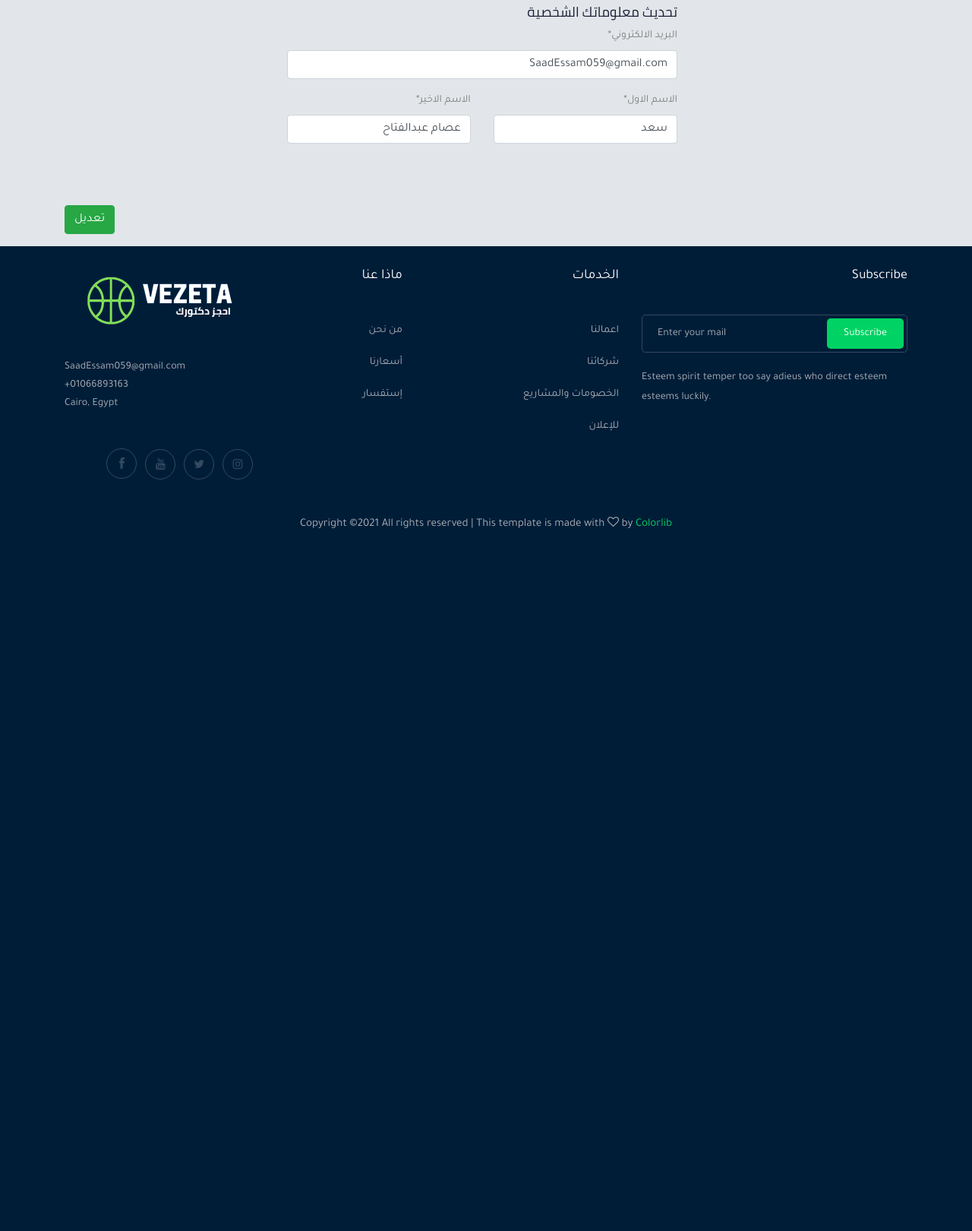
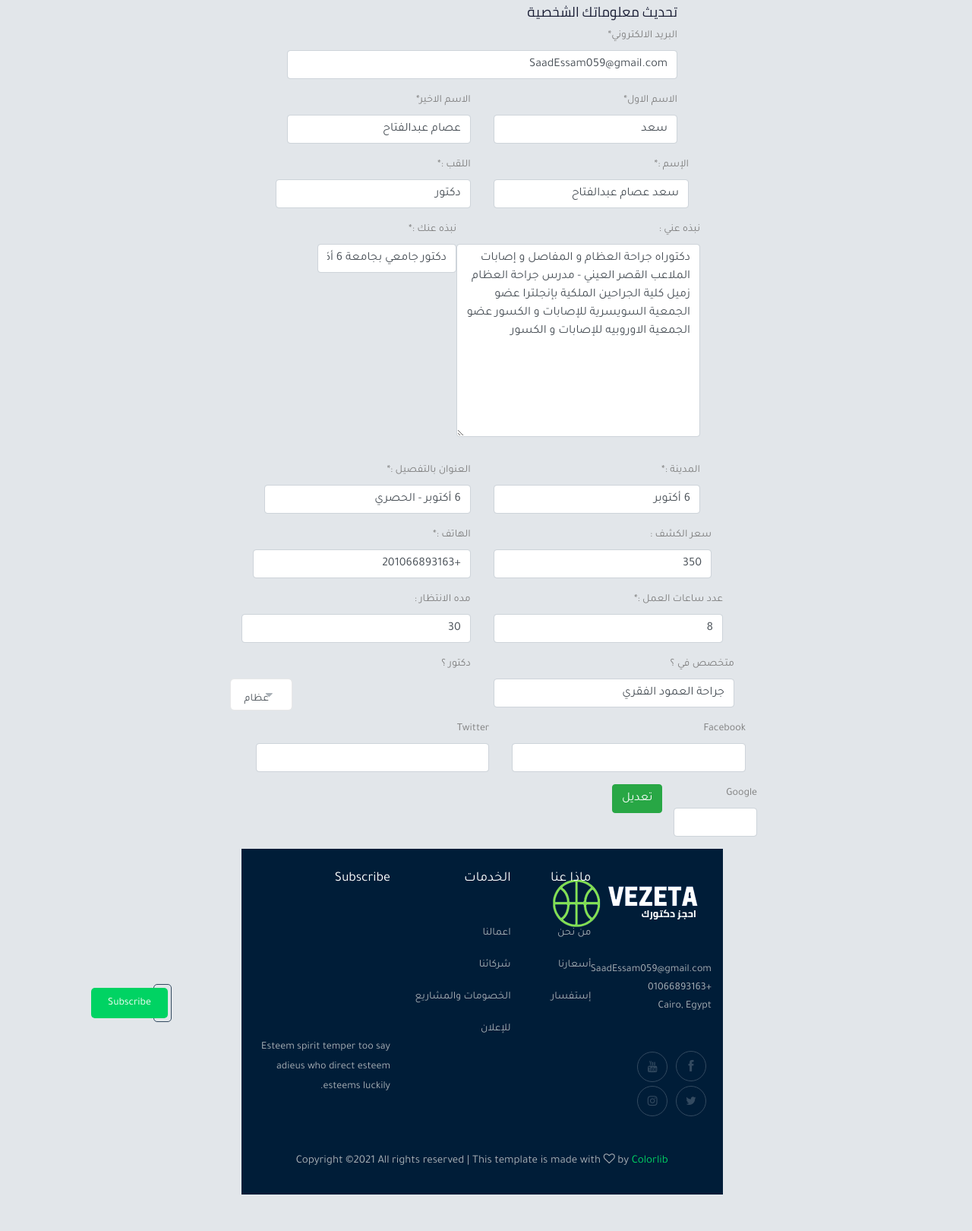
Before and after one commit to SaadEssam/Django-vezeeta, a Django app: page /accounts/update_profile/ in a window 1280 px wide. Shown: the part 123-1743 px from the top of the page at 76% size. Before the commit the page ends 818 px from the top, so only its background shows below. Run offline with Django 3.2, Linux system fonts and the light colour scheme; a user stored in the database is signed in; data comes from the database, SQL or seed files in the repository; both versions use the stored data as it was after the commit; some libraries are stand-ins or nearby versions.

Commit message:
update Profile Fields

```diff
--- a/accounts/forms.py
+++ b/accounts/forms.py
@@ -2,6 +2,7 @@
 from django.contrib.auth.models import User
 from django.forms.widgets import PasswordInput
 from django.contrib.auth.forms import UserCreationForm
+from .models import Profile
 
 
 class UserCreationForms(UserCreationForm):
@@ -35,3 +36,13 @@
     class Meta:
         model = User
         fields = ('first_name' , 'last_name' , 'email')
+
+
+class UpdateProfileForm(forms.ModelForm):
+
+    class Meta:
+        model = Profile
+        fields = ('name' , 'surname', 'subtitle', 'address',
+        'address_detail', 'number_phone', 'working_hours',
+        'waiting_time', 'who_i', 'price', 'facebook',
+        'twitter', 'google', 'doctor', 'specialist_doctor' )
--- a/accounts/models.py
+++ b/accounts/models.py
@@ -48,7 +48,7 @@
     working_hours = models.CharField(_("عدد ساعات العمل :"), max_length=50)
     waiting_time = models.CharField(_("مده الانتظار :"), max_length=50, blank=True, null=True)
     who_i = models.TextField(_("نبذه عني :"), max_length=250, blank=True, null=True)
-    specialist_doctor = models.CharField(_("متخصص في ؟"), max_length=50, blank=True, null=True)
+    specialist_doctor = models.CharField(_("متخصص في ؟"), max_length=200, blank=True, null=True)
     price = models.IntegerField(_("سعر الكشف :"), blank=True, null=True)
     image = models.ImageField(_("الصورة الشخصية"), upload_to='profile', blank=True, null=True)
     slug = models.SlugField(_("slug"),blank=True, null=True)
--- a/accounts/templates/user/update_profile.html
+++ b/accounts/templates/user/update_profile.html
@@ -27,20 +27,87 @@
                                 {{ user_form.last_name|as_crispy_field }}
                             </div>
                         </div>
+                    <div class="row">
+                        <div class="col-sm-6">
+                            <div class="form-group">
+                                {{ profile_form.name|as_crispy_field }}
                             </div>
-                    <div class="form-group">
-                    </div>
-                    <div class="form-group">
                         </div>
                         <div class="col-sm-6">
                             <div class="form-group">
+                                {{ profile_form.surname|as_crispy_field }}
                             </div>
+                        </div>
+                    <div class="form-group">
+                        {{ profile_form.who_i|as_crispy_field }}
+                    </div>
+                    <div class="form-group">
+                        {{ profile_form.subtitle|as_crispy_field }}
+                    </div>
+                    <div class="row">
+                        <div class="col-sm-6">
+                            <div class="form-group">
+                                {{ profile_form.address|as_crispy_field }}
+                            </div>
+                        </div>
+                        <div class="col-sm-6">
+                            <div class="form-group">
+                                {{ profile_form.address_detail|as_crispy_field }}
+                            </div>
+                        </div>
+                    <div class="row">
+                        <div class="col-sm-6">
+                            <div class="form-group">
+                                {{ profile_form.price|as_crispy_field }}
+                            </div>
+                        </div>
+                        <div class="col-sm-6">
+                            <div class="form-group">
+                                {{ profile_form.number_phone|as_crispy_field }}
+                            </div>
+                        </div>
+                    <div class="row">
+                        <div class="col-sm-6">
+                            <div class="form-group">
+                                {{ profile_form.working_hours|as_crispy_field }}
+                            </div>
+                        </div>
+                        <div class="col-sm-6">
+                            <div class="form-group">
+                                {{ profile_form.waiting_time|as_crispy_field }}
+                            </div>
+                        </div>
+                    <div class="row">
+                        <div class="col-sm-6">
+                            <div class="form-group">
+                                {{ profile_form.specialist_doctor|as_crispy_field }}
+                            </div>
+                        </div>
+                        <div class="col-sm-6">
+                            <div class="form-group">
+                                {{ profile_form.doctor|as_crispy_field }}
+                            </div>
+                        </div>
+                    <div class="row">
+                        <div class="col-sm-6">
+                            <div class="form-group">
+                                {{ profile_form.facebook|as_crispy_field }}
+                            </div>
+                        </div>
+                        <div class="col-sm-6">
+                            <div class="form-group">
+                                {{ profile_form.twitter|as_crispy_field }}
+                            </div>
+                        </div>
+                    <div class="row">
+                        <div class="col-sm-6">
+                            <div class="form-group">
+                                {{ profile_form.google|as_crispy_field }}
                             </div>
                     </div>
                     <div class="form-group">
                     <div class="buttons-w"><button type="submit" class="btn btn-success">تعديل</button></div>
                     </div>
-
                     </form>
                 </div>
             </div>
--- a/accounts/views.py
+++ b/accounts/views.py
@@ -3,7 +3,7 @@
 from django.shortcuts import redirect, render
 from django.contrib.auth.models import User
 from .models import Profile
-from .forms import Login_Form , UserCreationForms , UpdateUserForm
+from .forms import Login_Form , UserCreationForms , UpdateUserForm , UpdateProfileForm
 from django.contrib.auth import authenticate, login
 from django.contrib.auth.decorators import login_required
 
@@ -62,11 +62,18 @@
 
 def update_profile(request):
     user_form = UpdateUserForm(instance=request.user)
+    profile_form = UpdateProfileForm(instance=request.user.profile)
 
     if request.method == "POST":
         user_form = UpdateUserForm(request.POST, instance=request.user)
-        if user_form.is_valid():
+        profile_form = UpdateProfileForm(request.POST, request.FILES, instance=request.user.profile)
+
+        if user_form.is_valid and profile_form.is_valid:
             user_form.save()
-            return redirect('accounts:doctors_list')
+            profile_form.save()
+            return redirect('accounts:myprofile')
 
-    return render(request, 'user/update_profile.html', {'user_form' : user_form})
+    return render(request, 'user/update_profile.html', {
+        'user_form' : user_form,
+        'profile_form' : profile_form,
+        })
--- a/templates/base.html
+++ b/templates/base.html
@@ -45,7 +45,7 @@
                 <div class="row align-items-center">
                     <div class="col-xl-3 col-lg-2">
                         <div class="logo">
-                            <a href="index.html">
+                            <a href="{% url 'accounts:doctors_list'%}">
                                 <img src="{% static 'static_file/img/logo2.png' %}" alt="">
                             </a>
                         </div>
@@ -69,7 +69,7 @@
 
                                 <div class="phone_num d-none d-xl-block"></div>
                                 <div class="d-none d-lg-block">
-                                    <a class="boxed-btn3" href="">قدم نفسك</a>
+                                    <a class="boxed-btn3" href="{% url 'accounts:update_profile' %}">قدم نفسك</a>
                                 </div>
 
                                 {% else %}
```
Also changed, not shown: accounts/migrations/0011_auto_20210907_2006.py (added), db.sqlite3, media/profile/3.png (added), media/profile/5.png (added). Lines whose indentation alone changed are shown as unchanged.
